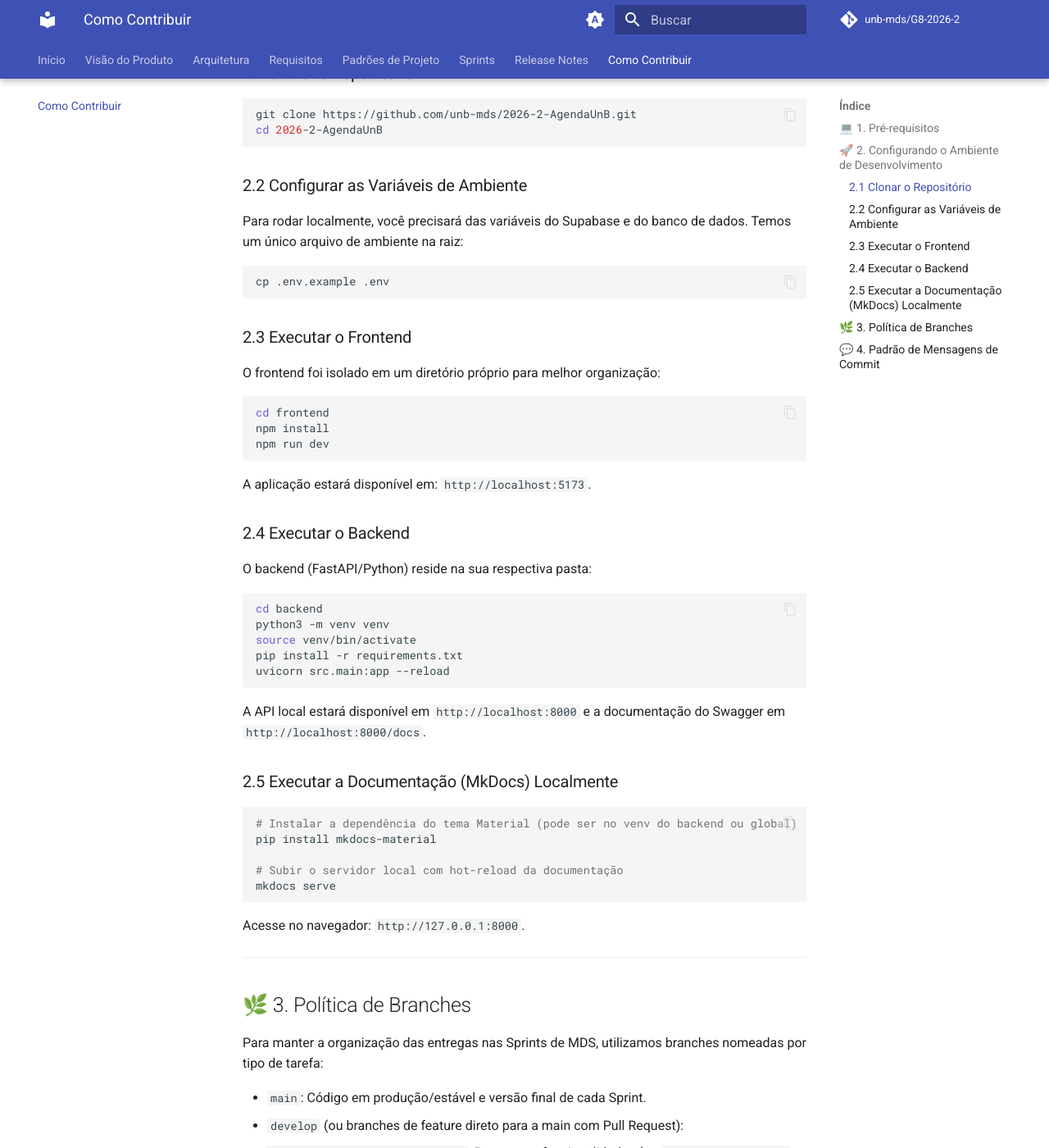
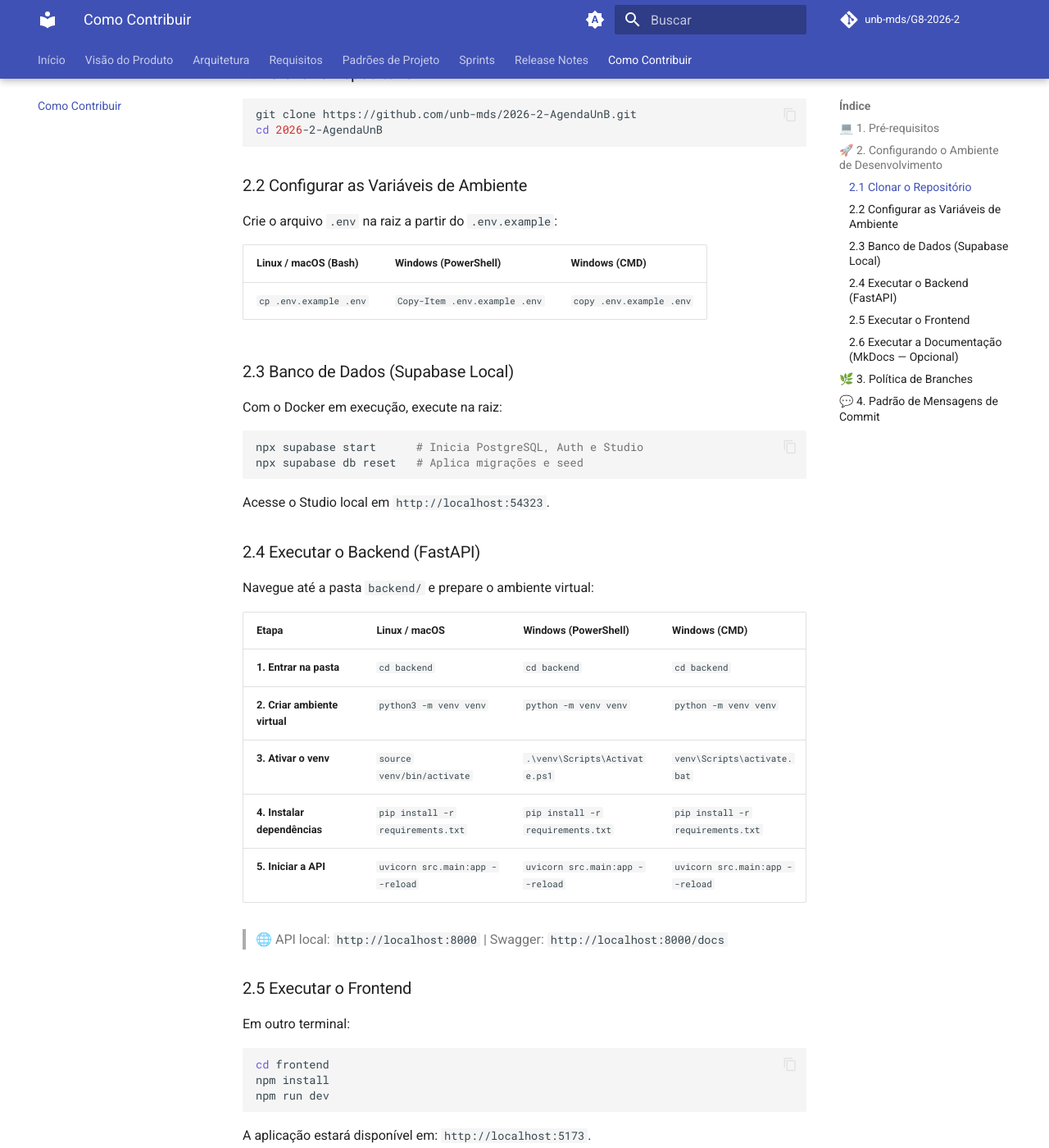
Before and after one commit to unb-mds/2026-2-AgendaUnB, an MkDocs documentation site: the page built from docs/CONTRIBUTING.md, in a window 1280 px wide and 1400 px high, scrolled down 516 px. Shown: the whole window at 82% size. Built offline with MkDocs 1.6.1 and Material for MkDocs 9.7.7, drawn with Linux system fonts in a browser that asks for light colours; comment, search, counter and statistics services are not loaded; some of the changed text lies outside the part shown.

Commit message:
docs: melhoria nas instruções de execução e contribuição

````diff
--- a/docs/CONTRIBUTING.md
+++ b/docs/CONTRIBUTING.md
@@ -22,13 +22,35 @@ cd 2026-2-AgendaUnB
 ```
 
 ### 2.2 Configurar as Variáveis de Ambiente
-Para rodar localmente, você precisará das variáveis do Supabase e do banco de dados. Temos um único arquivo de ambiente na raiz:
+Crie o arquivo `.env` na raiz a partir do `.env.example`:
+
+| Linux / macOS (Bash) | Windows (PowerShell) | Windows (CMD) |
+|---|---|---|
+| `cp .env.example .env` | `Copy-Item .env.example .env` | `copy .env.example .env` |
+
+### 2.3 Banco de Dados (Supabase Local)
+Com o Docker em execução, execute na raiz:
 ```bash
-cp .env.example .env
+npx supabase start      # Inicia PostgreSQL, Auth e Studio
+npx supabase db reset   # Aplica migrações e seed
 ```
+Acesse o Studio local em `http://localhost:54323`.
 
-### 2.3 Executar o Frontend
-O frontend foi isolado em um diretório próprio para melhor organização:
+### 2.4 Executar o Backend (FastAPI)
+Navegue até a pasta `backend/` e prepare o ambiente virtual:
+
+| Etapa | Linux / macOS | Windows (PowerShell) | Windows (CMD) |
+|---|---|---|---|
+| **1. Entrar na pasta** | `cd backend` | `cd backend` | `cd backend` |
+| **2. Criar ambiente virtual** | `python3 -m venv venv` | `python -m venv venv` | `python -m venv venv` |
+| **3. Ativar o venv** | `source venv/bin/activate` | `.\venv\Scripts\Activate.ps1` | `venv\Scripts\activate.bat` |
+| **4. Instalar dependências** | `pip install -r requirements.txt` | `pip install -r requirements.txt` | `pip install -r requirements.txt` |
+| **5. Iniciar a API** | `uvicorn src.main:app --reload` | `uvicorn src.main:app --reload` | `uvicorn src.main:app --reload` |
+
+> 🌐 API local: `http://localhost:8000` | Swagger: `http://localhost:8000/docs`
+
+### 2.5 Executar o Frontend
+Em outro terminal:
 ```bash
 cd frontend
 npm install
@@ -36,26 +58,12 @@ npm run dev
 ```
 A aplicação estará disponível em: `http://localhost:5173`.
 
-### 2.4 Executar o Backend
-O backend (FastAPI/Python) reside na sua respectiva pasta:
+### 2.6 Executar a Documentação (MkDocs — Opcional)
 ```bash
-cd backend
-python3 -m venv venv
-source venv/bin/activate
-pip install -r requirements.txt
-uvicorn src.main:app --reload
+pip install mkdocs-material
+mkdocs serve -a 127.0.0.1:8008
 ```
-A API local estará disponível em `http://localhost:8000` e a documentação do Swagger em `http://localhost:8000/docs`.
-
-### 2.5 Executar a Documentação (MkDocs) Localmente
-```bash
-# Instalar a dependência do tema Material (pode ser no venv do backend ou global)
-pip install mkdocs-material
-
-# Subir o servidor local com hot-reload da documentação
-mkdocs serve
-```
-Acesse no navegador: `http://127.0.0.1:8000`.
+Acesse no navegador: `http://127.0.0.1:8008`.
 
 ---
 
````
Also changed, not shown: README.md (+89 -55 lines).
